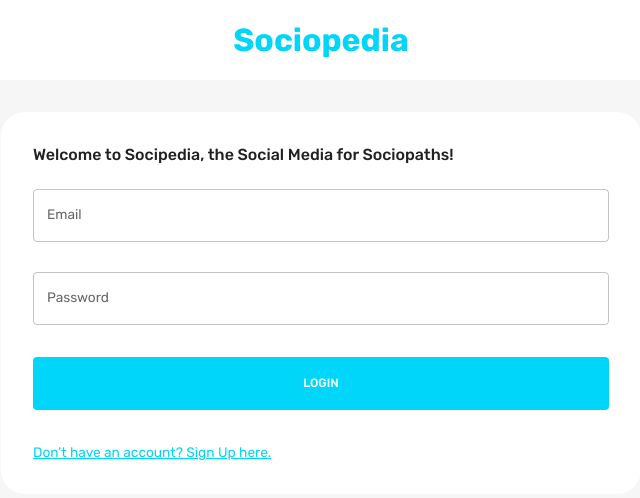
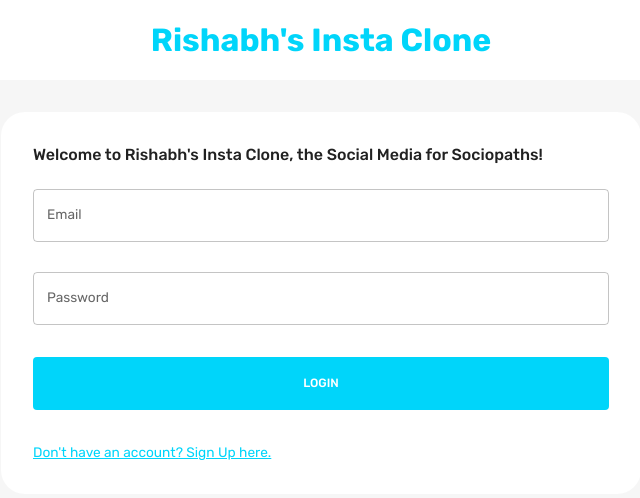
Before and after one commit to RayBlazeShawn/instaclonemern, a React (Create React App) app in the folder client/: page / in a window 1280 px wide. Shown: the top 498 px of the page, without its empty margins (319-959 px from the left). Built offline with nearby package versions, Linux system fonts and the light colour scheme.

Commit message:
updated ci.yaml

```diff
--- a/client/src/scenes/loginPage/index.jsx
+++ b/client/src/scenes/loginPage/index.jsx
@@ -13,7 +13,7 @@
         textAlign="center"
       >
         <Typography fontWeight="bold" fontSize="32px" color="primary">
-          Sociopedia
+          Rishabh's Insta Clone
         </Typography>
       </Box>
 
@@ -25,7 +25,7 @@
         backgroundColor={theme.palette.background.alt}
       >
         <Typography fontWeight="500" variant="h5" sx={{ mb: "1.5rem" }}>
-          Welcome to Socipedia, the Social Media for Sociopaths!
+          Welcome to Rishabh's Insta Clone, the Social Media for Sociopaths!
         </Typography>
         <Form />
       </Box>
--- a/client/src/scenes/navbar/index.jsx
+++ b/client/src/scenes/navbar/index.jsx
@@ -56,7 +56,7 @@
             },
           }}
         >
-          Sociopedia
+          Rishabh's Insta Clone
         </Typography>
         {isNonMobileScreens && (
           <FlexBetween
```
